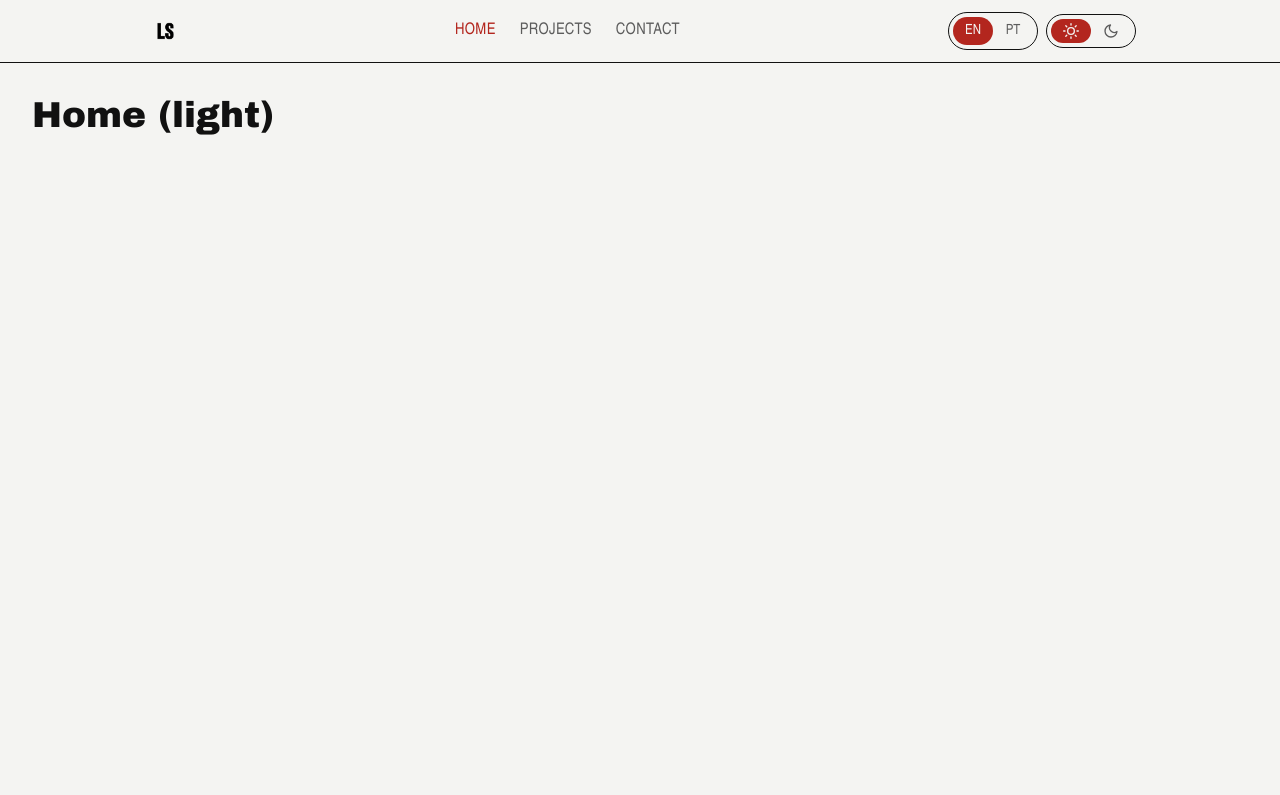
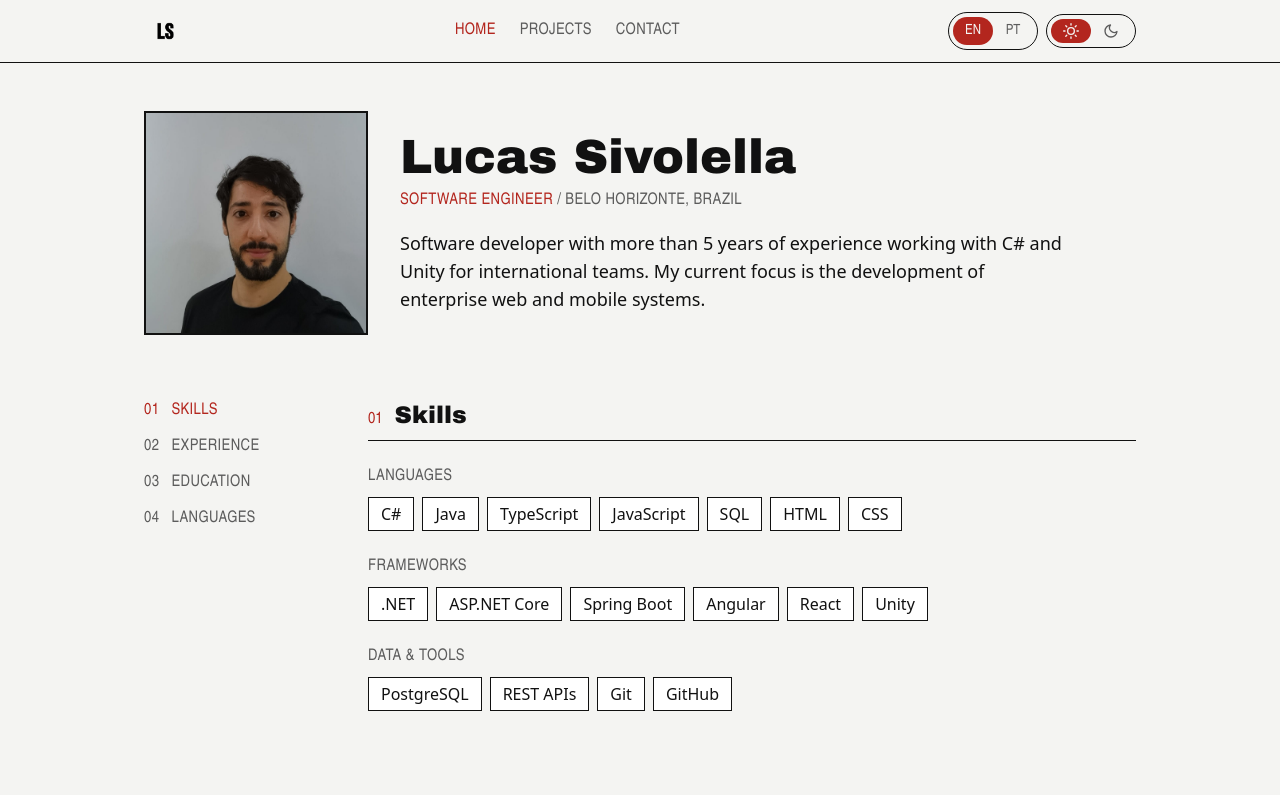
Before and after one commit to lsivolella/portfolio, a React (Vite) app: page / in a window 1280 px wide. Shown: the top 795 px of the page. Built offline with nearby package versions, Linux system fonts and the light colour scheme; a web font is replaced by a local one.

Commit message:
feat(home): build hero, skills, experience, education and languages sections

```diff
--- a/src/pages/Home/HomePage.tsx
+++ b/src/pages/Home/HomePage.tsx
@@ -1,16 +1,59 @@
+import type { ComponentType } from 'react';
+
+import Container from '@/components/ui/Container';
 import { useLanguage } from '@/i18n/useLanguage';
-import { useTheme } from '@/theme/useTheme';
 
+import EducationSection from './components/EducationSection';
+import ExperienceSection from './components/ExperienceSection';
+import Hero from './components/Hero';
+import HomeSection from './components/HomeSection';
+import LanguagesSection from './components/LanguagesSection';
+import SectionIndex from './components/SectionIndex';
+import SkillsSection from './components/SkillsSection';
+import { getSectionNumber, homeSections, type HomeSectionId } from './homeSections';
+
+/**
+ * Content component for each section. Typed against HomeSectionId, so a new
+ * section id without a component does not compile.
+ */
+const sectionContent: Record<HomeSectionId, ComponentType> = {
+    skills: SkillsSection,
+    experience: ExperienceSection,
+    education: EducationSection,
+    languages: LanguagesSection,
+};
+
+/**
+ * Home page: hero, then the numbered sections with a sticky side index.
+ */
 function HomePage() {
-    const { theme, } = useTheme();
     const { text } = useLanguage();
 
     return (
-        <div className='bg-background text-foreground min-h-screen p-8'>
-            <h1 className='font-display text-4xl'>{text.nav.home} ({theme})</h1>
-            <div className='flex gap-8 mt-4'>
+        <Container className="py-12">
+            <Hero />
+
+            <div className="mt-16 grid gap-12 lg:grid-cols-[11rem_1fr]">
+                <SectionIndex />
+
+                <div className="space-y-20">
+                    {homeSections.map((id, index) => {
+                        const Content = sectionContent[id];
+
+                        return (
+                            <HomeSection
+                                key={id}
+                                id={id}
+                                number={getSectionNumber(index)}
+                                title={text.home[id]}
+                            >
+                                <Content />
+                            </HomeSection>
+                        );
+                    })}
+                </div>
             </div>
-        </div >
+        </Container>
     );
 }
 
--- a/src/pages/Home/components/EducationSection.tsx
+++ b/src/pages/Home/components/EducationSection.tsx
@@ -1,6 +1,38 @@
+import { education } from '@/data/education';
+import { useLanguage } from '@/i18n/useLanguage';
+import { formatPeriod, sortByStartDesc } from '@/lib/period';
+
+/**
+ * Formal education, most recent first. A degree in progress marks its end
+ * date as expected.
+ */
 function EducationSection() {
+    const { language, text } = useLanguage();
+
     return (
-        <h1>Education Section</h1>
+        <ul className="space-y-8">
+            {sortByStartDesc(education).map((entry) => {
+                const period = formatPeriod(entry.period, language, text.time.present);
+                const showExpected = entry.status === 'inProgress' && entry.period.end !== null;
+
+                return (
+                    <li key={entry.id}>
+                        <h3 className="font-display text-xl">{entry.course[language]}</h3>
+                        <p className="mt-1">
+                            {entry.type[language]}
+                            <span className="text-muted">
+                                {' '}· {entry.institution} · {entry.location[language]}
+                            </span>
+                        </p>
+                        <p className="font-label uppercase tracking-wide text-accent">
+                            {period}
+                            {showExpected && ` (${text.time.expected})`}
+                        </p>
+                        <p className="text-muted">{text.education.status[entry.status]}</p>
+                    </li>
+                );
+            })}
+        </ul>
     );
 }
 
--- a/src/pages/Home/components/ExperienceSection.tsx
+++ b/src/pages/Home/components/ExperienceSection.tsx
@@ -1,6 +1,33 @@
+import { experience } from '@/data/experience';
+import { useLanguage } from '@/i18n/useLanguage';
+import { formatPeriod, sortByStartDesc } from '@/lib/period';
+
+/**
+ * Professional experience, most recent first.
+ */
 function ExperienceSection() {
+    const { language, text } = useLanguage();
+
     return (
-        <h1>Experience Section</h1>
+        <ul className="space-y-10">
+            {sortByStartDesc(experience).map((entry) => (
+                <li key={entry.id}>
+                    <h3 className="font-display text-xl">{entry.role[language]}</h3>
+                    <p className="mt-1">
+                        {entry.company}
+                        <span className="text-muted"> · {entry.location[language]}</span>
+                    </p>
+                    <p className="font-label uppercase tracking-wide text-accent">
+                        {formatPeriod(entry.period, language, text.time.present)}
+                    </p>
+                    <ul className="mt-3 list-disc space-y-2 pl-5">
+                        {entry.description.map((bullet) => (
+                            <li key={bullet.en}>{bullet[language]}</li>
+                        ))}
+                    </ul>
+                </li>
+            ))}
+        </ul>
     );
 }
 
--- /dev/null
+++ b/src/pages/Home/components/Hero.tsx
@@ -0,0 +1,30 @@
+import { profile } from '@/data/profile';
+import { useLanguage } from '@/i18n/useLanguage';
+
+/**
+ * Top block of the Home page: portrait, name, role, location and summary.
+ */
+function Hero() {
+    const { language } = useLanguage();
+
+    return (
+        <section className="grid items-center gap-8 md:grid-cols-[14rem_1fr]">
+            <img
+                src={profile.picture}
+                alt={profile.name}
+                className="aspect-square w-full max-w-56 border-2 border-border object-cover"
+            />
+
+            <div>
+                <h1 className="font-display text-4xl md:text-5xl">{profile.name}</h1>
+                <p className="mt-2 font-label uppercase tracking-wide text-accent">
+                    {profile.role[language]}
+                    <span className="text-muted"> / {profile.location[language]}</span>
+                </p>
+                <p className="mt-4 max-w-prose text-lg">{profile.summary[language]}</p>
+            </div>
+        </section>
+    );
+}
+
+export default Hero;
--- /dev/null
+++ b/src/pages/Home/components/HomeSection.tsx
@@ -0,0 +1,38 @@
+import type { ReactNode } from 'react';
+
+import type { HomeSectionId } from '../homeSections';
+
+/**
+ * Props for HomeSection.
+ */
+interface HomeSectionProps {
+    /** Section id, used as the anchor target. */
+    id: HomeSectionId;
+    /** Display number, for example `01`. */
+    number: string;
+    /** Localized section title. */
+    title: string;
+    /** Section content. */
+    children: ReactNode;
+}
+
+/**
+ * Numbered section with an anchor, offset so the sticky header does not
+ * cover the heading when jumped to.
+ */
+function HomeSection({ id, number, title, children }: HomeSectionProps) {
+    return (
+        <section id={id} aria-labelledby={`${id}-title`} className="scroll-mt-24">
+            <h2
+                id={`${id}-title`}
+                className="mb-6 flex items-baseline gap-3 border-b border-border pb-2"
+            >
+                <span className="font-label text-accent">{number}</span>
+                <span className="font-display text-2xl">{title}</span>
+            </h2>
+            {children}
+        </section>
+    );
+}
+
+export default HomeSection;
--- a/src/pages/Home/components/LanguagesSection.tsx
+++ b/src/pages/Home/components/LanguagesSection.tsx
@@ -1,6 +1,21 @@
+import { spokenLanguages } from '@/data/spokenLanguages';
+import { useLanguage } from '@/i18n/useLanguage';
+
+/**
+ * Spoken languages with proficiency.
+ */
 function LanguagesSection() {
+    const { language } = useLanguage();
+
     return (
-        <h1>Languages Section</h1>
+        <ul className="space-y-2">
+            {spokenLanguages.map((entry) => (
+                <li key={entry.language.en} className="flex gap-3">
+                    <span>{entry.language[language]}</span>
+                    <span className="text-muted">— {entry.proficiency[language]}</span>
+                </li>
+            ))}
+        </ul>
     );
 }
 
--- /dev/null
+++ b/src/pages/Home/components/SectionIndex.tsx
@@ -0,0 +1,36 @@
+import { useActiveSection } from '@/hooks/useActiveSection';
+import { useLanguage } from '@/i18n/useLanguage';
+
+import { getSectionNumber, homeSections } from '../homeSections';
+
+/**
+ * Sticky numbered list of the page sections. Visible on wide screens only.
+ */
+function SectionIndex() {
+    const { text } = useLanguage();
+    const active = useActiveSection(homeSections);
+
+    return (
+        <nav
+            aria-label={text.accessibility.sectionIndex}
+            className="hidden lg:sticky lg:top-24 lg:block lg:self-start"
+        >
+            <ul className="space-y-3 font-label uppercase tracking-wide">
+                {homeSections.map((id, index) => (
+                    <li key={id}>
+                        <a
+                            href={`#${id}`}
+                            aria-current={active === id ? 'true' : undefined}
+                            className={`flex gap-3 ${active === id ? 'text-accent' : 'text-muted hover:text-foreground'}`}
+                        >
+                            <span>{getSectionNumber(index)}</span>
+                            <span>{text.home[id]}</span>
+                        </a>
+                    </li>
+                ))}
+            </ul>
+        </nav>
+    );
+}
+
+export default SectionIndex;
--- a/src/pages/Home/components/SkillsSection.tsx
+++ b/src/pages/Home/components/SkillsSection.tsx
@@ -1,6 +1,43 @@
+import { skillGroups } from '@/data/skills';
+import { useLanguage } from '@/i18n/useLanguage';
+
+/**
+ * Skill groups with one tag per technology, plus years when known.
+ */
 function SkillsSection() {
+    const { language } = useLanguage();
+
+    const yearsFormat = new Intl.NumberFormat(language, {
+        style: 'unit',
+        unit: 'year',
+        unitDisplay: 'short',
+    });
+
     return (
-        <h1>Skills Section</h1>
+        <div className="space-y-6">
+            {skillGroups.map((group) => (
+                <div key={group.id}>
+                    <h3 className="mb-2 font-label uppercase tracking-wide text-muted">
+                        {group.title[language]}
+                    </h3>
+                    <ul className="flex flex-wrap gap-2">
+                        {group.items.map((skill) => (
+                            <li
+                                key={skill.name}
+                                className="border border-border bg-surface px-3 py-1"
+                            >
+                                {skill.name}
+                                {skill.years !== undefined && (
+                                    <span className="ml-2 text-muted">
+                                        {yearsFormat.format(skill.years)}
+                                    </span>
+                                )}
+                            </li>
+                        ))}
+                    </ul>
+                </div>
+            ))}
+        </div>
     );
 }
 
--- /dev/null
+++ b/src/pages/Home/homeSections.ts
@@ -0,0 +1,20 @@
+/**
+ * Sections of the Home page, in display order. Each id is also the anchor,
+ * and the key of its title in `text.home`.
+ */
+export const homeSections = ['skills', 'experience', 'education', 'languages'] as const;
+
+/**
+ * Union of the Home section ids, derived from `homeSections`.
+ */
+export type HomeSectionId = (typeof homeSections)[number];
+
+/**
+ * Two-digit label for a section position, for example `01`.
+ *
+ * @param index - Zero-based position in `homeSections`.
+ * @returns The padded, one-based number.
+ */
+export function getSectionNumber(index: number): string {
+    return String(index + 1).padStart(2, '0');
+}
```
